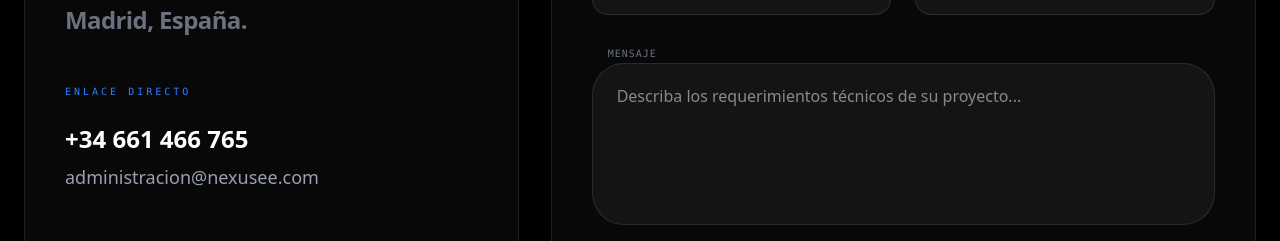
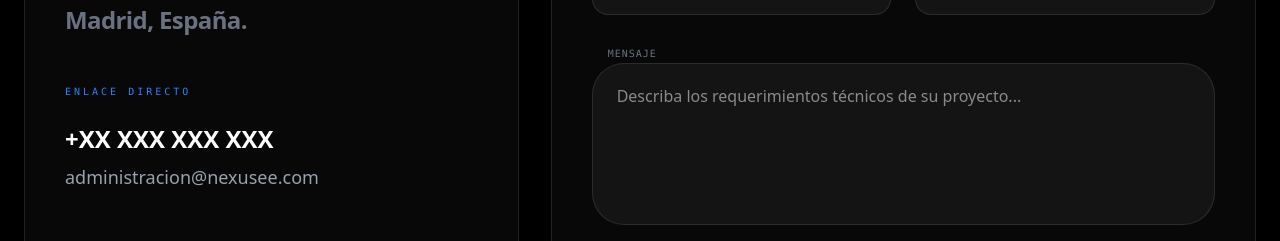
Before and after one commit to andrespausin/nexus-ee, a Next.js app: page / in a window 1280 px wide. Shown: the part 4940-5181 px from the top of the page. Built offline with nearby package versions, Linux system fonts and the light colour scheme; no server answers.

Commit message:
edit: modified id section

```diff
--- a/sections/contact/Contact.tsx
+++ b/sections/contact/Contact.tsx
@@ -2,7 +2,7 @@ import ContactForm from "./component/ContactForm";
 
 const ContactSection = () => {
   return (
-    <section className="w-full py-24 bg-black border-t border-white/5">
+    <section id="contact_us" className="w-full py-24 bg-black border-t border-white/5">
       <div className="max-w-7xl px-6 mx-auto">
         <div className="mb-20 text-center md:text-left">
           <span className="text-blue-500 font-mono text-xs tracking-[0.5em] uppercase block mb-4">
@@ -24,7 +24,7 @@ const ContactSection = () => {
                     <span className="w-1.5 h-1.5 bg-blue-500 rounded-full animate-pulse" />
                     Localización Física
                   </h3>
-                  <p className="text-white text-2xl font-bold tracking-tight">
+                  <p className="text-white lg:text-2xl font-bold tracking-tight">
                     Av. de la Castellana, 14 <br />
                     <span className="text-gray-500">Madrid, España.</span>
                   </p>
@@ -34,9 +34,9 @@ const ContactSection = () => {
                   <h3 className="text-blue-500 font-mono text-[10px] uppercase tracking-[0.3em] mb-6">
                     Enlace directo
                   </h3>
-                  <div className="space-y-2">
-                    <p className="text-white text-2xl font-bold hover:text-blue-400 transition-colors cursor-pointer">
-                      +34 661 466 765
+                  <div className="space-y-2 lg:text-2xl">
+                    <p className="text-white font-bold hover:text-blue-400 transition-colors cursor-pointer">
+                      +XX XXX XXX XXX
                     </p>
                     <p className="text-gray-400 text-lg hover:text-blue-400 transition-colors cursor-pointer">
                       administracion@nexusee.com
@@ -44,8 +44,6 @@ const ContactSection = () => {
                   </div>
                 </div>
               </div>
-
-
             </div>
           </div>
           <div className="lg:col-span-7 p-10 bg-white/3 backdrop-blur-xl border border-white/10 rounded-[2.5rem]">
```
